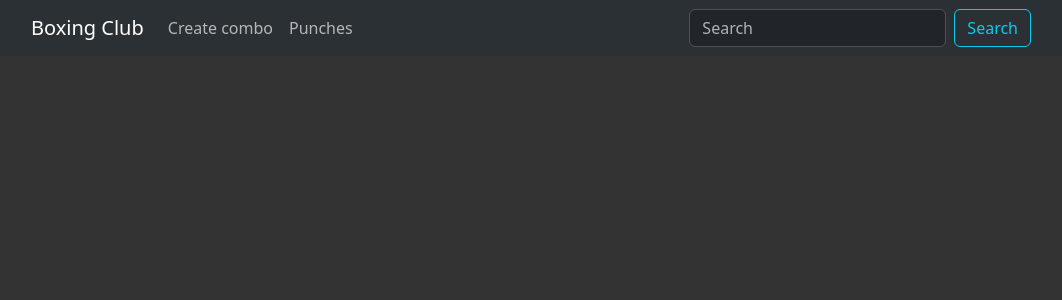
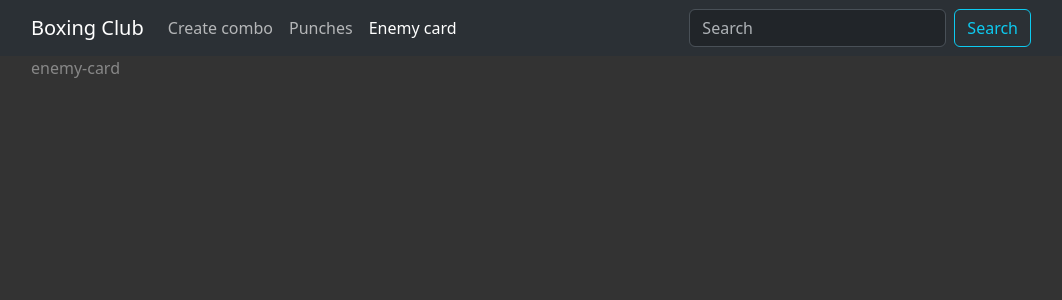
Before and after one commit to leemurd/boxing-club, a Vue app: page /enemy-card in a window 1280 px wide. Shown: the top 300 px of the page, without its empty margins (109-1171 px from the left). Built offline with nearby package versions, Linux system fonts and the light colour scheme; what inversify would draw is missing.

Commit message:
add enemy card layout

```diff
--- a/src/presentation/components/layout/header/HeaderMain.vue
+++ b/src/presentation/components/layout/header/HeaderMain.vue
@@ -21,6 +21,12 @@
                 to="/punches"
               > Punches</RouterLink>
             </li>
+            <li class="nav-item">
+              <RouterLink
+                class="nav-link"
+                to="/enemy-card"
+              >Enemy card</RouterLink>
+            </li>
           </ul>
           <form class="d-flex" role="search">
             <input class="form-control me-2" type="search" placeholder="Search" aria-label="Search">
--- /dev/null
+++ b/src/presentation/pages/EnemyCard.vue
@@ -0,0 +1,11 @@
+<script setup lang="ts">
+
+</script>
+
+<template>
+  enemy-card
+</template>
+
+<style scoped lang="scss">
+
+</style>
--- a/src/presentation/router/index.ts
+++ b/src/presentation/router/index.ts
@@ -1,6 +1,7 @@
 import { createRouter, createWebHistory } from 'vue-router';
 import PunchesCatalog from '@/presentation/pages/PunchesCatalog.vue';
 import CombinationBuilderView from '@/presentation/pages/CombinationBuilderView.vue';
+import EnemyCard from '@/presentation/pages/EnemyCard.vue'
 
 const routes = [
   {
@@ -13,6 +14,11 @@ const routes = [
     name: 'PunchesCatalog',
     component: PunchesCatalog,
   },
+  {
+    path: '/enemy-card',
+    name: 'EnemyCard',
+    component: EnemyCard,
+  },
 ];
 
 export const router = createRouter({
```
